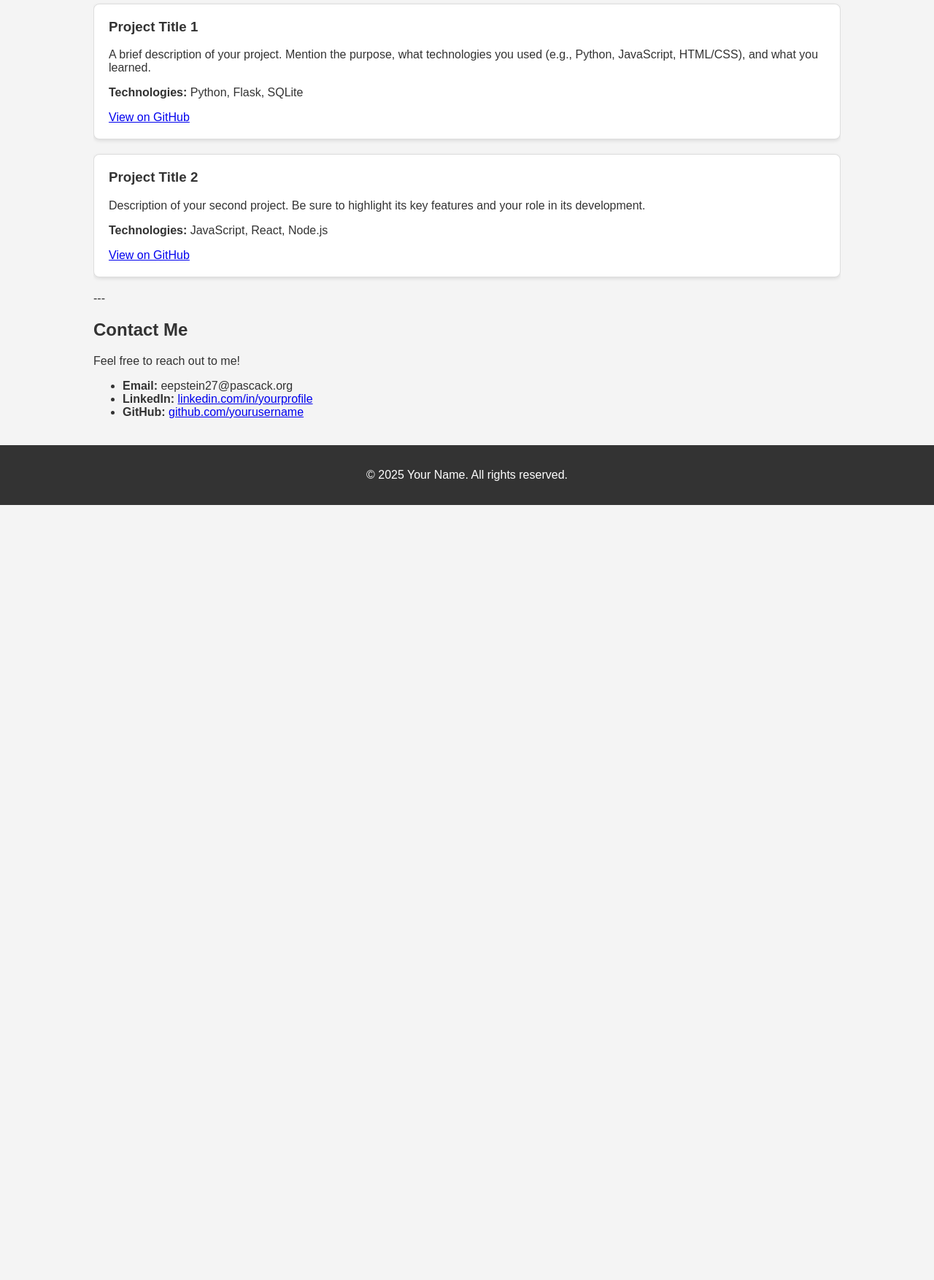
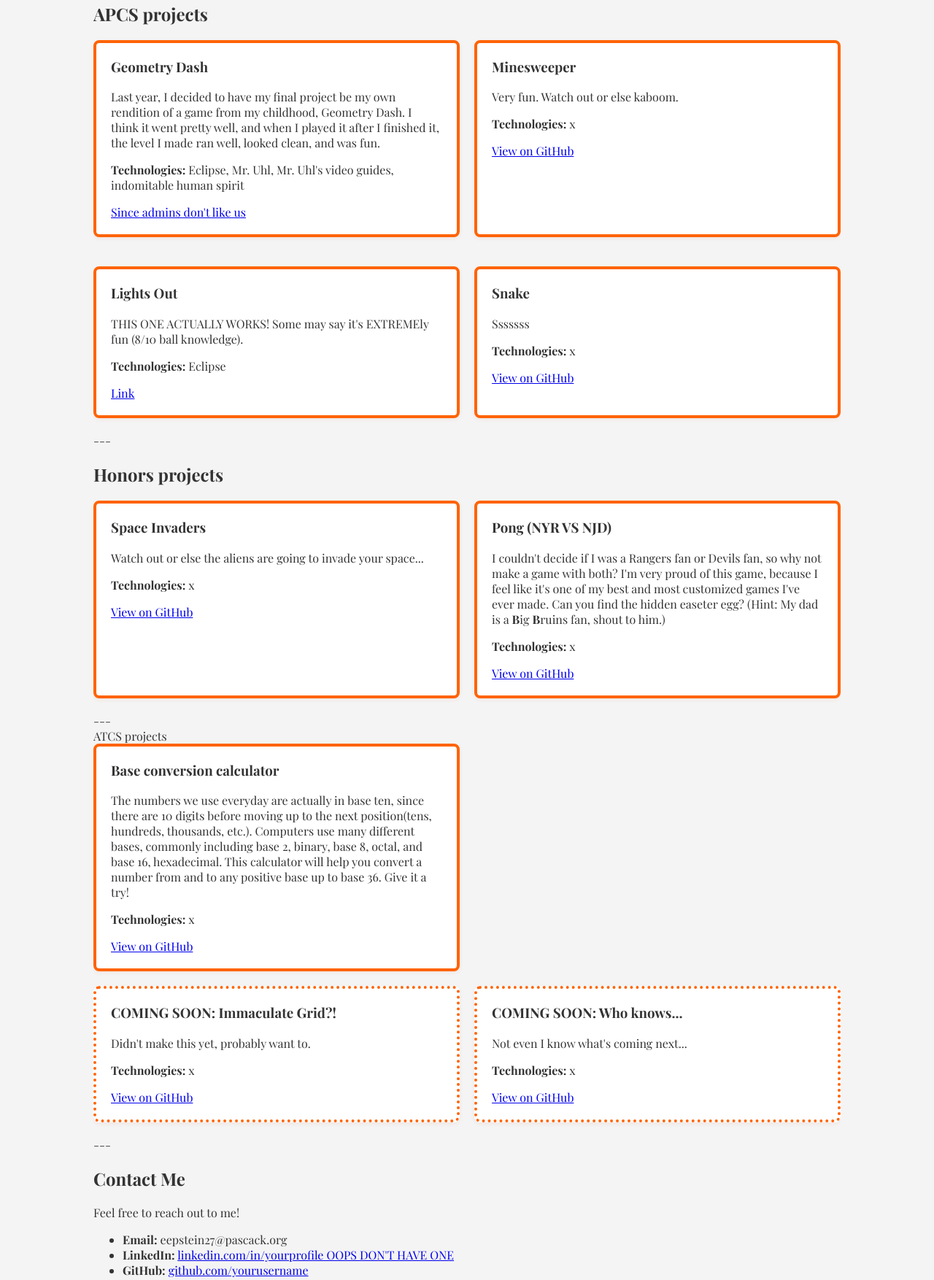
Before and after one commit to EvanEpstein/Portfolio, a plain HTML site: page index.html in a window 1280 px wide. Shown: the part 386-2140 px from the top of the page at 73% size. Before the commit the page ends 1078 px from the top, so only its background shows below. Drawn offline with nearby package versions, Linux system fonts and the light colour scheme; a web font is replaced by a local one.

Commit message:
Add files via upload

```diff
--- a/index.html
+++ b/index.html
@@ -1,10 +1,18 @@
 <!DOCTYPE html>
 <html lang="en">
 <head>
+    <link rel="preconnect" href="https://fonts.googleapis.com">
+<link rel="preconnect" href="https://fonts.gstatic.com" crossorigin>
+<link href="https://fonts.googleapis.com/css2?family=Playfair+Display:ital,wght@0,400..900;1,400..900&display=swap" rel="stylesheet">
     <meta charset="UTF-8">
     <meta name="viewport" content="width=device-width, initial-scale=1.0">
-    <title>Your Name - Computer Science Portfolio</title>
+    <title>ATCS Evan Epstein - Computer Science Portfolio</title>
     <style>
+        * {
+        font-family: "Playfair Display", serif;
+        font-optical-sizing: auto;
+        font-style: normal;
+        }
         body {
             font-family: Arial, sans-serif;
             margin: 0;
@@ -13,7 +21,7 @@
             color: #333;
         }
         header {
-            background-color: #333;
+            background-color: #53311f;
             color: #fff;
             padding: 1em 0;
             text-align: center;
@@ -45,13 +53,24 @@
             overflow: hidden;
             padding: 20px 0;
         }
+        .projects-grid {
+            display: flex;
+            flex-wrap: wrap;
+            justify-content: space-between;
+            gap: 20px;
+        }
         .project-card {
             background-color: #fff;
-            border: 1px solid #ddd;
+            border: 4px solid #ff6303;
             padding: 20px;
+            border-radius: 8px;
+            box-shadow: 0 2px 5px rgba(224,110, 65,0.1);
+            width: calc(50% - 10px);
+            box-sizing: border-box;
             margin-bottom: 20px;
-            border-radius: 8px;
-            box-shadow: 0 2px 5px rgba(0,0,0,0.1);
+        }
+        .atcs-projects .project-card {
+            border-style: dotted;
         }
         .project-card h3 {
             margin-top: 0;
@@ -77,7 +96,9 @@
     <nav>
         <ul>
             <li><a href="#about">About</a></li>
-            <li><a href="#projects">Projects</a></li>
+            <li><a href="#APCS-projects">APCS Projects</a></li>
+            <li><a href="#Honors-projects">Honors Projects</a></li>
+            <li><a href="#ATCS-projects">ATCS Projects</a></li>
             <li><a href="#contact">Contact</a></li>
         </ul>
     </nav>
@@ -87,34 +108,114 @@
         <section id="about">
             <h2>About Me</h2>
             <p>
-                Hello! I am Evan Epstein, a computer science student with a passion for [Your Interests, e.g., web development, machine learning, data science].
-                This portfolio showcases some of the projects I've worked on.
+                Hello! I am Evan Epstein, a computer science student with a passion for baseball, soccer, and video games.
+                One of my favorite parts of working in the computer science space is making games, so i't so much cooler playing games I've made!
+                This portfolio showcases some of the projects I've worked on and the games I made.
             </p>
         </section>
 
         ---
 
-        <section id="projects">
-            <h2>My Projects</h2>
-
+        <section id="APCS-projects">
+            <h2>APCS projects</h2>
+            <div class="projects-grid">
                 <div class="project-card">
-                <h3>Project Title 1</h3>
+                    <h3>Geometry Dash</h3>
                     <p>
-                    A brief description of your project. Mention the purpose, what technologies you used (e.g., Python, JavaScript, HTML/CSS), and what you learned.
+                        Last year, I decided to have my final project be my own rendition of a game from my childhood, Geometry Dash.
+                        I think it went pretty well, and when I played it after I finished it, the level I made ran well, looked clean, and was fun.
                     </p>
-                <p><strong>Technologies:</strong> Python, Flask, SQLite</p>
-                <a href="https://github.com/yourusername/project1" target="_blank">View on GitHub</a>
+                    <p><strong>Technologies:</strong> Eclipse, Mr. Uhl, Mr. Uhl's video guides, indomitable human spirit</p>
+                    <a href="https://github.com/yourusername/project1" target="_blank">Since admins don't like us</a>
                 </div>
 
                 <div class="project-card">
-                <h3>Project Title 2</h3>
+                    <h3>Minesweeper</h3>
                     <p>
-                    Description of your second project. Be sure to highlight its key features and your role in its development.
+                        Very fun. Watch out or else kaboom.
                     </p>
-                <p><strong>Technologies:</strong> JavaScript, React, Node.js</p>
+                    <p><strong>Technologies:</strong> x</p>
                     <a href="https://github.com/yourusername/project2" target="_blank">View on GitHub</a>
                 </div>
 
+                <div class="project-card">
+                    <h3>Lights Out</h3>
+                    <p>
+                        THIS ONE ACTUALLY WORKS!               Some may say it's EXTREMEly fun (8/10 ball knowledge).
+                    </p>
+                    <p><strong>Technologies:</strong> Eclipse</p>
+                    <a href="http://127.0.0.1:5500/LightsOutFolder/LightsOut.html" target="_blank">Link</a>
+                </div>
+
+                <div class="project-card">
+                    <h3>Snake</h3>
+                    <p>
+                       Sssssss
+                    </p>
+                    <p><strong>Technologies:</strong> x</p>
+                    <a href="https://github.com/yourusername/project2" target="_blank">View on GitHub</a>
+                </div>
+            </div>
+        </section>
+
+        ---
+
+        <section id="Honors-projects">
+            <h2>Honors projects</h2>
+            <div class="projects-grid">
+                <div class="project-card">
+                    <h3>Space Invaders</h3>
+                    <p>
+                        Watch out or else the aliens are going to invade your space...
+                    </p>
+                    <p><strong>Technologies:</strong> x</p>
+                    <a href="https://github.com/yourusername/project2" target="_blank">View on GitHub</a>
+                </div>
+
+                <div class="project-card">
+                    <h3>Pong (NYR VS NJD)</h3>
+                    <p>
+                        I couldn't decide if I was a Rangers fan or Devils fan, so why not make a game with both? I'm very proud of this game, because I feel like it's one of my best and most customized games I've ever made.
+                        Can you find the hidden easeter egg?  (Hint: My dad is a <strong>B</strong>ig <strong>B</strong>ruins fan, shout to him.)
+                    </p>
+                    <p><strong>Technologies:</strong> x</p>
+                    <a href="https://github.com/yourusername/project2" target="_blank">View on GitHub</a>
+                </div>
+            </div>
+        </section>
+
+        ---
+
+        <section id="ATCS-projects"
+            <h2>ATCS projects</h2>
+            <div class="project-card">
+                    <h3>Base conversion calculator</h3>
+                    <p>
+                        The numbers we use everyday are actually in base ten, since there are 10 digits before moving up to the next position(tens, hundreds, thousands, etc.). Computers use many different bases, commonly including base 2, binary, base 8, octal, and base 16, hexadecimal. This calculator will help you convert a number from and to any positive base up to base 36. Give it a try!
+                    </p>
+                    <p><strong>Technologies:</strong> x</p>
+                    <a href="http://127.0.0.1:3000/BaseConverterFolder/BaseConverter.html?serverWindowId=399a60d0-04e9-4c12-a177-c8d591bca8f1" target="_blank">View on GitHub</a>
+                </div>
+
+            <div class="projects-grid atcs-projects">
+                <div class="project-card">
+                    <h3>COMING SOON: Immaculate Grid?!</h3>
+                    <p>
+                        Didn't make this yet, probably want to.
+                    </p>
+                    <p><strong>Technologies:</strong> x</p>
+                    <a href="https://github.com/yourusername/project2" target="_blank">View on GitHub</a>
+                </div>
+
+                <div class="project-card">
+                    <h3>COMING SOON: Who knows...</h3>
+                    <p>
+                        Not even I know what's coming next...
+                    </p>
+                    <p><strong>Technologies:</strong> x</p>
+                    <a href="https://github.com/yourusername/project2" target="_blank">View on GitHub</a>
+                </div>
+            </div>
         </section>
 
         ---
@@ -125,8 +226,8 @@
                 Feel free to reach out to me!
             </p>
             <ul>
-                <li><strong>Email:</strong> eepstein27@pascack.org </li>
-                <li><strong>LinkedIn:</strong> <a href="https://linkedin.com/in/yourprofile" target="_blank">linkedin.com/in/yourprofile</a></li>
+                <li><strong>Email:</strong> eepstein27@pascack.org</li>
+                <li><strong>LinkedIn:</strong> <a href="https://linkedin.com/in/yourprofile" target="_blank">linkedin.com/in/yourprofile OOPS DON'T HAVE ONE</a></li>
                 <li><strong>GitHub:</strong> <a href="https://github.com/yourusername" target="_blank">github.com/yourusername</a></li>
             </ul>
         </section>
@@ -134,7 +235,7 @@
     </div>
 
     <footer>
-        <p>&copy; 2025 Your Name. All rights reserved.</p>
+        <p>&copy; 2025 Evan Epstein. All rights reserved.</p>
     </footer>
 
 </body>
```
Lines whose indentation alone changed are shown as unchanged.
